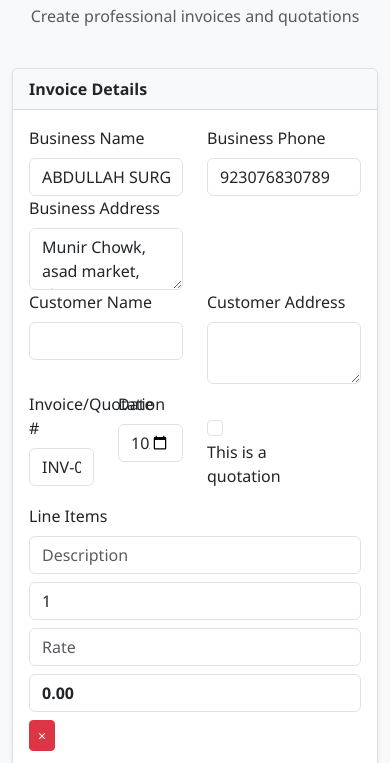
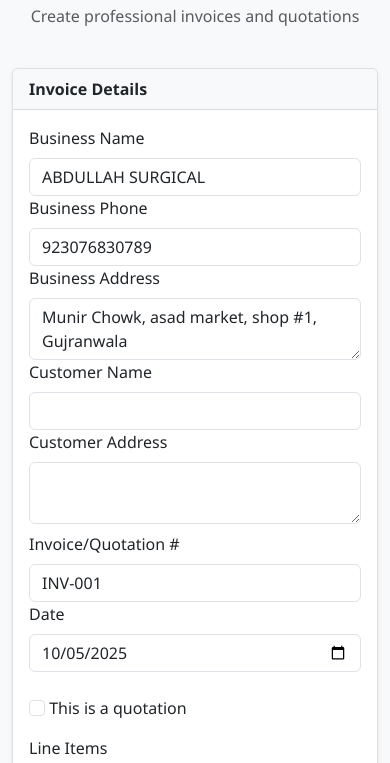
Before and after one commit to najam015/invoices-and-quotations-generator, a plain HTML site: page index.html in a window 390 px wide. Shown: the part 81-844 px from the top of the page. Drawn offline with nearby package versions, Linux system fonts and the light colour scheme.

Commit message:
minor fix

```diff
--- a/index.html
+++ b/index.html
@@ -161,17 +161,17 @@
                         <form id="invoiceForm">
                             <!-- Business Information -->
                             <div class="row">
-                              <div class="col-6">
+                              <div class="col-md-6">
                                 <label for="businessName" class="form-label">Business Name</label>
                                 <input type="text" class="form-control" id="businessName" value="ABDULLAH SURGICAL">
                               </div>
 
-                              <div class="col-6">
+                              <div class="col-md-6">
                                 <label for="businessPhone" class="form-label">Business Phone</label>
                                 <input type="text" class="form-control" id="businessPhone" value="923076830789">
                               </div>
 
-                              <div class="col-6">
+                              <div class="col-12">
                                 <label for="businessAddress" class="form-label">Business Address</label>
                                 <textarea class="form-control" id="businessAddress" rows="2">Munir Chowk, asad market, shop #1, Gujranwala</textarea>
                               </div>
@@ -179,11 +179,11 @@
 
 
                             <div class="row">
-                              <div class="col-6">
+                              <div class="col-md-6">
                                 <label for="customerName" class="form-label">Customer Name</label>
                                 <input type="text" class="form-control" id="customerName" value="">
                               </div>
-                              <div class="col-6">
+                              <div class="col-md-6">
                                 <label for="customerAddress" class="form-label">Customer Address</label>
                                 <textarea class="form-control" id="customerAddress" rows="2"></textarea>
                               </div>
@@ -193,21 +193,21 @@
 
                             <!-- Invoice Details -->
                             <div class="row mb-3 mt-2">
-                                <div class="col-3">
+                                <div class="col-md-3">
                                     <label for="invoiceNumber" class="form-label">Invoice/Quotation #</label>
                                     <input type="text" class="form-control" id="invoiceNumber" value="INV-001">
                                 </div>
-                                <div class="col-3">
+                                <div class="col-md-3">
                                     <label for="invoiceDate" class="form-label">Date</label>
                                     <input type="date" class="form-control" id="invoiceDate">
                                 </div>
 
-                                <div class="col-3" id="validUntilContainer" style="display: none;">
+                                <div class="col-md-3" id="validUntilContainer" style="display: none;">
                                   <label for="validUntil" class="form-label">Valid Until</label>
                                   <input type="date" class="form-control" id="validUntil">
                                 </div>
 
-                                <div class="col-3 mt-4">
+                                <div class="col-md-3 mt-4">
                                   <input type="checkbox" class="form-check-input" id="isQuotation">
                                   <label class="form-check-label" for="isQuotation">This is a quotation</label>
                                 </div>
```
